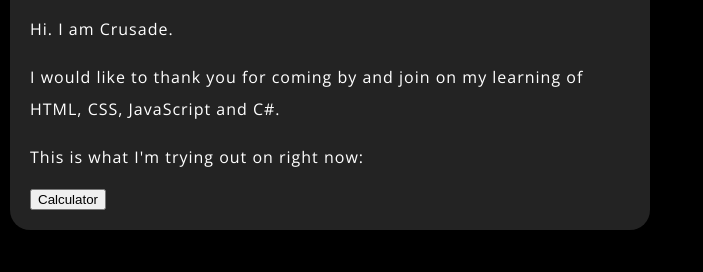
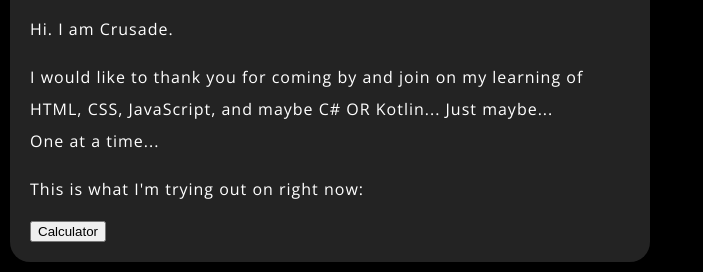
Before and after one commit to CrusadeC/crusadec.github.io, a plain HTML site: page index.html in a window 1280 px wide. Shown: the part 591-863 px from the top of the page, without its empty margins (0-703 px from the left). Before the commit the page ends 831 px from the top, so only its background shows below. Drawn offline with nearby package versions, Linux system fonts and the light colour scheme.

Commit message:
Landing page changelog
- Updated description

```diff
--- a/index.html
+++ b/index.html
@@ -12,7 +12,7 @@
         <h1>Welcome</h1>
         <img src="images/img-me0001.jpg" alt="An image of me" />
         <p>Hi. I am Crusade. </p>
-        <p>I would like to thank you for coming by and join on my learning of HTML, CSS, JavaScript and C#.</p>
+        <p>I would like to thank you for coming by and join on my learning of HTML, CSS, JavaScript, and maybe C# OR Kotlin... Just maybe...<br>One at a time...</p>
         <p>This is what I'm trying out on right now:</p>
         <button href="https://crusadec.github.io/web-projects/calculator/index.html">Calculator</button>
         <script src script = "scripts/main.js"></script>
```
